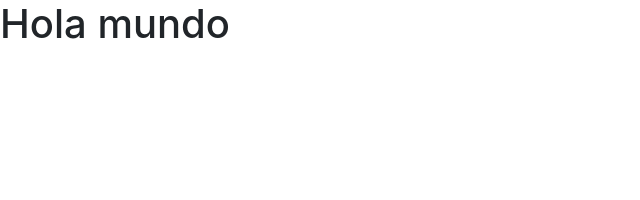
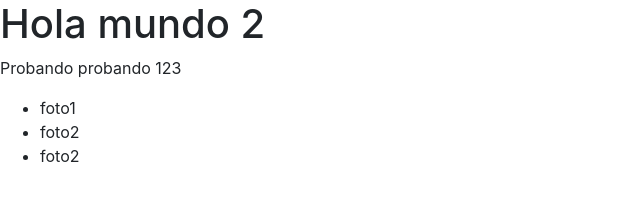
Before and after one commit to santiagoramon/git_clase_1, a plain HTML site: page Index.html in a window 1280 px wide. Shown: the whole page, without its empty margins (0-640 px from the left). Drawn offline with nearby package versions, Linux system fonts and the light colour scheme.

Commit message:
Galeria fotos (#1)

```diff
--- a/Index.html
+++ b/Index.html
@@ -10,8 +10,14 @@
     <title>Git 1</title>
   </head>
   <body>
-    <h1>Hola mundo</h1>
+    <h1>Hola mundo 2</h1>
+    <p>Probando probando 123</p>
+    <ul>
+      <li>foto1</li>
+      <li>foto2</li>
+      <li>foto2</li>
 
+    </ul>
 
     <script src="https://code.jquery.com/jquery-3.3.1.slim.min.js" integrity="sha384-q8i/X+965DzO0rT7abK41JStQIAqVgRVzpbzo5smXKp4YfRvH+8abtTE1Pi6jizo" crossorigin="anonymous"></script>
     <script src="https://cdnjs.cloudflare.com/ajax/libs/popper.js/1.14.7/umd/popper.min.js" integrity="sha384-UO2eT0CpHqdSJQ6hJty5KVphtPhzWj9WO1clHTMGa3JDZwrnQq4sF86dIHNDz0W1" crossorigin="anonymous"></script>
```
